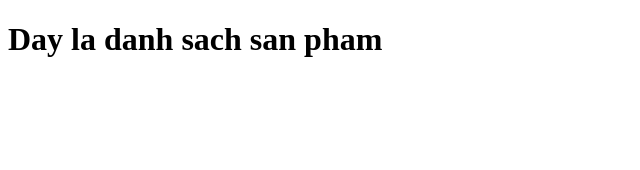
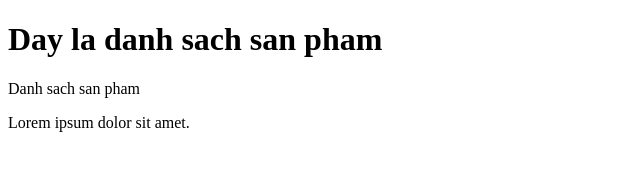
Before and after one commit to quangdm1702/bai13-FE, a plain HTML site: page product_list.html in a window 1280 px wide. Shown: the whole page, without its empty margins (0-640 px from the left). Drawn offline with Linux system fonts and the light colour scheme.

Commit message:
Update page about 2

```diff
--- a/product_list.html
+++ b/product_list.html
@@ -6,6 +6,10 @@
     <title>Document</title>
 </head>
 <body>
-    <h1>Day la danh sach san pham</h1>
+    <h1>Day la danh sach san pham </h1>
+    <p>
+        Danh sach san pham
+    </p>
+    <p>Lorem ipsum dolor sit amet.</p>
 </body>
 </html>
```
